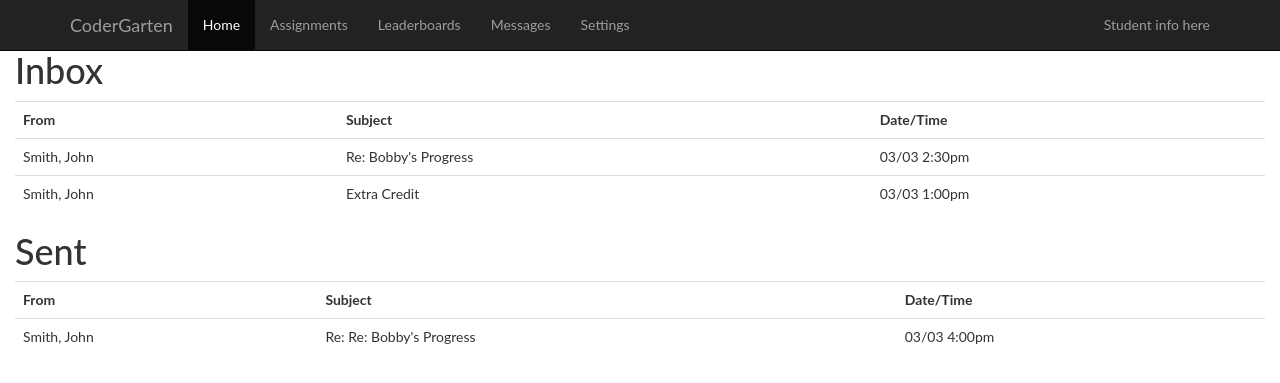
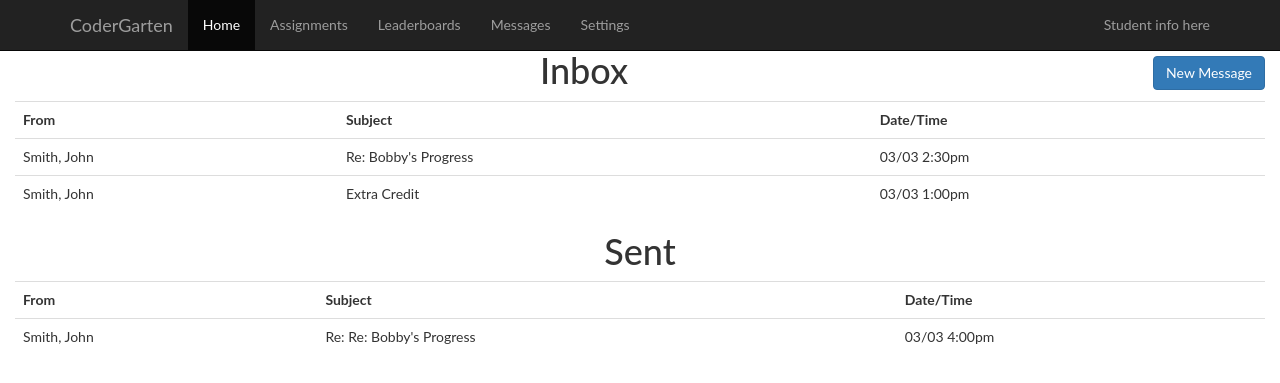
Before and after one commit to amc8391/CoderGarten, a Flask app: page /messages in a window 1280 px wide. Shown: the top 383 px of the page. Run offline with Flask 2, Linux system fonts and the light colour scheme; some libraries are stand-ins or nearby versions; some web fonts are replaced.

Commit message:
View message template

```diff
--- a/app/static/css/main.css
+++ b/app/static/css/main.css
@@ -1,3 +1,4 @@
+/* general */
 html, body {
 	font-family: "Lato", "Helvetica Neue", Arial, Helvetica, sans-serif;
 	margin:0;
@@ -9,6 +10,11 @@ ul {
 	list-style-type: none;
 }
 
+h1 {
+	text-align: center;
+}
+
+/* containers */
 #content {
 	margin-top: 51px;
 }
@@ -44,3 +50,8 @@ table tr:hover:not(:first-child) {
 	cursor: pointer;
 	background-color: #80dfff;
 }
+
+div.messages-buttons {
+	float: right;
+	margin-top: 5px;
+}
--- a/app/templates/main.html
+++ b/app/templates/main.html
@@ -25,11 +25,11 @@
             <span class="icon-bar"></span>
             <span class="icon-bar"></span>
           </button>
-          <a class="navbar-brand" href="#">CoderGarten</a>
+          <a class="navbar-brand" href="/">CoderGarten</a>
         </div>
         <div id="navbar" class="navbar-collapse collapse">
           <ul class="nav navbar-nav">
-            <li class="active"><a href="#">Home</a></li>
+            <li class="active"><a href="/">Home</a></li>
             <li><a href="/assignments">Assignments</a></li>
             <li><a href="/leaderboards">Leaderboards</a></li>
             <li><a href="/messages">Messages</a></li>
--- a/app/templates/messages.html
+++ b/app/templates/messages.html
@@ -1,10 +1,13 @@
 {% extends 'main.html' %}
 
 {% block title %}
-Welcome to CoderGarten!
+Messages | CoderGarten
 {% endblock %}
 
 {% block content %}
+<div class="messages-buttons">
+    <button class="btn btn-primary">New Message</button>
+</div>
 <h1>Inbox</h1>
 <table class="table">
     <tr>
@@ -17,7 +20,7 @@ Welcome to CoderGarten!
         <td>Re: Bobby's Progress</td>
         <td>03/03 2:30pm</td>
     </tr>
-    <tr>
+    <tr class='clickable-row' onclick="viewMessage()">
         <td>Smith, John</td>
         <td>Extra Credit</td>
         <td>03/03 1:00pm</td>
@@ -31,7 +34,7 @@ Welcome to CoderGarten!
         <th>Subject</th>
         <th>Date/Time</th>
     </tr>
-    <tr>
+    <tr class='clickable-row' onclick="viewMessage()">
         <td>Smith, John</td>
         <td>Re: Re: Bobby's Progress</td>
         <td>03/03 4:00pm</td>
@@ -40,7 +43,7 @@ Welcome to CoderGarten!
 
 <script>
     function viewMessage() {
-        window.location.href = "/messages/view";
+        window.location.href = "/message/view";
     }
 </script>
 
--- a/app/views.py
+++ b/app/views.py
@@ -16,3 +16,7 @@ def student_homepage():
 @app.route('/messages')
 def messages():
 	return render_template('messages.html')
+
+@app.route('/message/view')
+def view_message():
+	return render_template('view-message.html')
```
Also changed, not shown: app/templates/view-message.html (added, +13 -0 lines).
